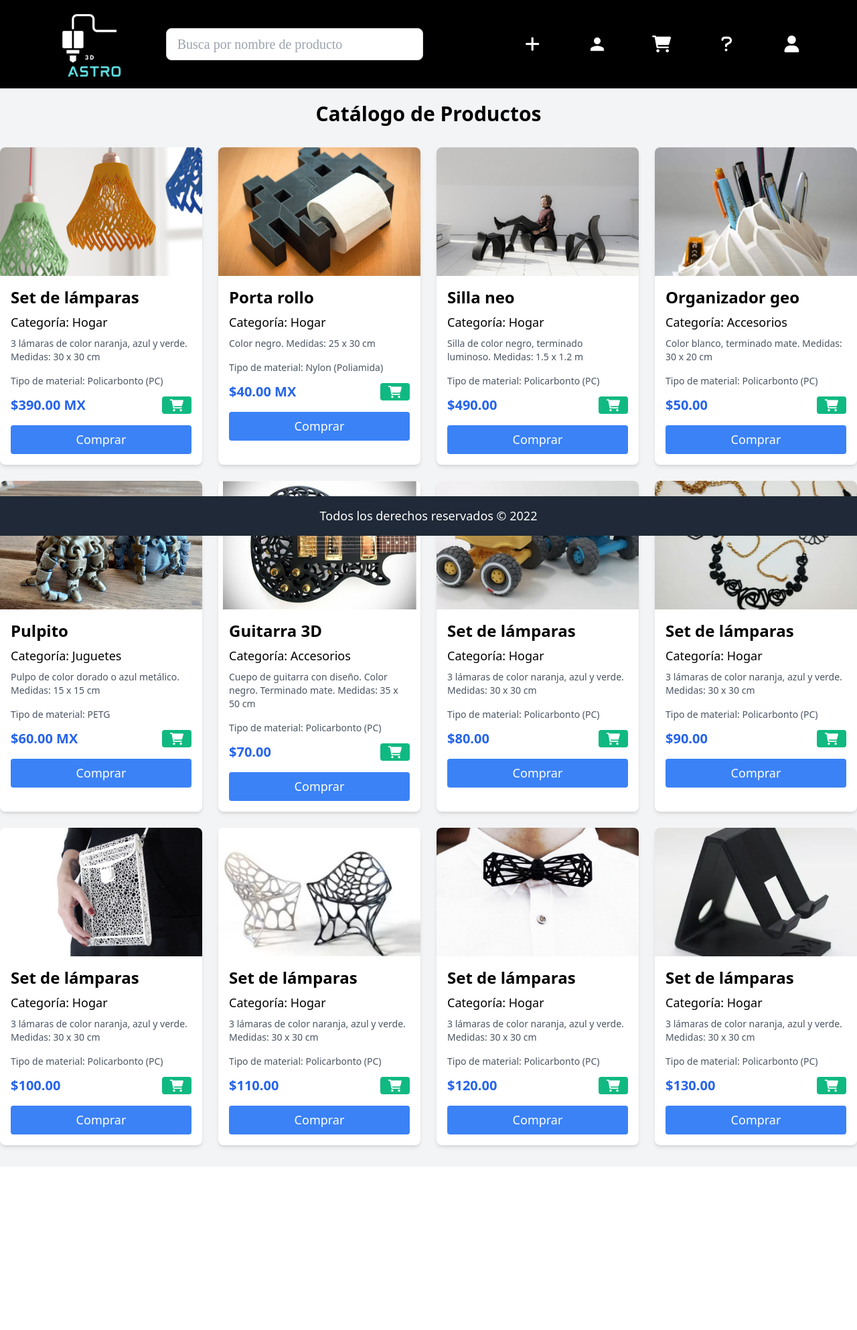
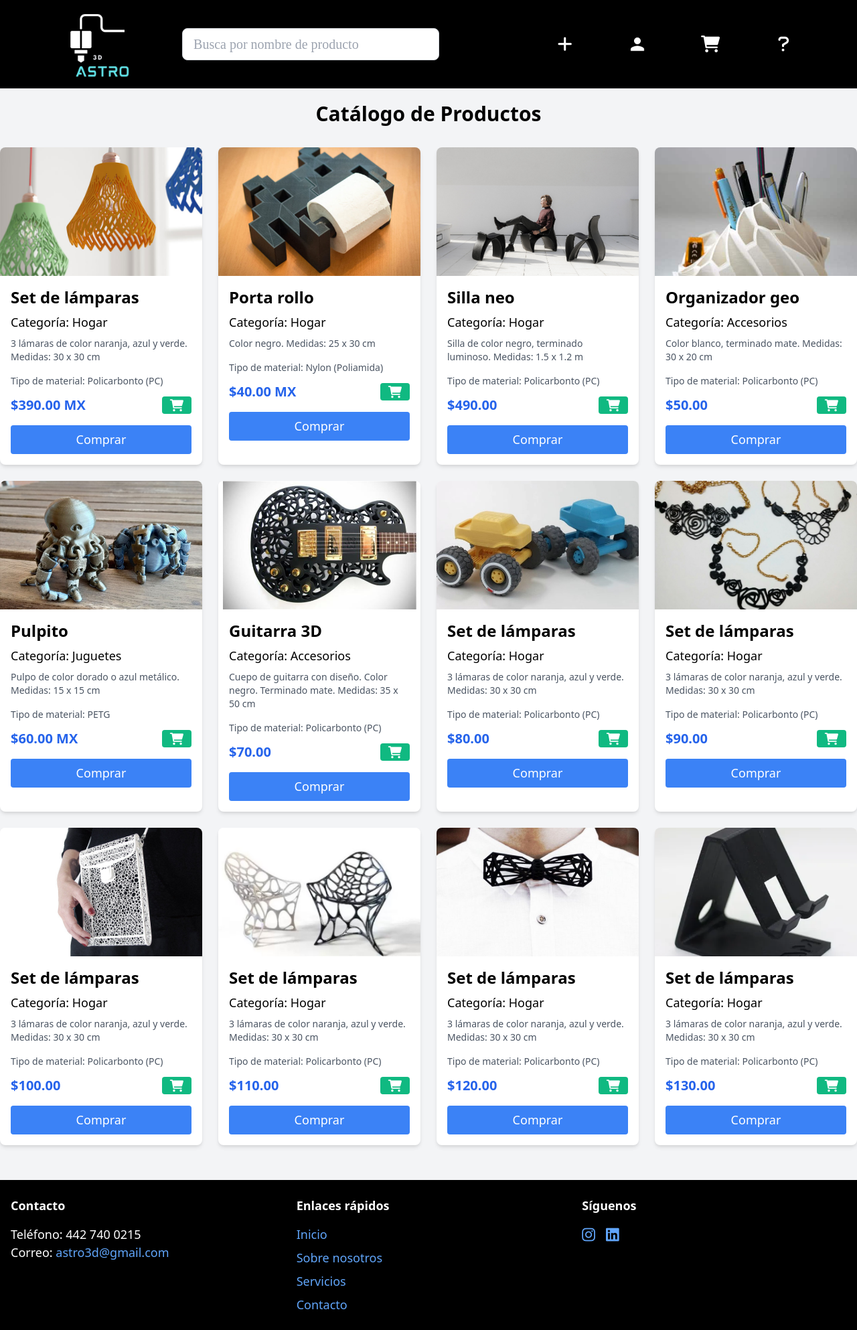
Before and after one commit to CatySalinas/ProyectoFrameAstro, a Django app: page / in a window 1280 px wide. Shown: the whole page at 67% size. Before the commit the page ends 1719 px from the top, so only its background shows below. Run offline with Django 5.2, Linux system fonts and the light colour scheme; some libraries are stand-ins or nearby versions.

Commit message:
se elimino el footer y se cambiaron .js

```diff
--- a/myapp/templates/contactanos.html
+++ b/myapp/templates/contactanos.html
@@ -38,6 +38,6 @@
             </div>
         </div>
     </main>
-    {% include 'foot.html' %}
+    {% include 'footer.html' %}
 </body>
 </html>
--- a/myapp/templates/footer.html
+++ b/myapp/templates/footer.html
@@ -1,31 +1,36 @@
 {% load static %}
-<!DOCTYPE html>
-<html lang="es">
-<head>
-    <meta charset="UTF-8">
-    <meta name="viewport" content="width=device-width, initial-scale=1.0">
-    <title>Document</title>
+<link rel="stylesheet" href="https://cdn.jsdelivr.net/npm/tailwindcss@2.2.19/dist/tailwind.min.css">
+<link rel="stylesheet" href="https://cdnjs.cloudflare.com/ajax/libs/font-awesome/6.0.0-beta3/css/all.min.css">
+<link rel="stylesheet" href='{% static "css/footer.css"%}'>
 
-    <link href="https://cdn.jsdelivr.net/npm/tailwindcss@2.2.19/dist/tailwind.min.css" rel="stylesheet">
-    <style>
-        /* Ensure the main content area grows to push footer to the bottom */
-        .flex-grow {
-            flex-grow: 1;
-        }
-    </style>
-</head>
-<body class="min-h-screen flex flex-col">
-
-    <!-- Main content area -->
-    <div class="flex-grow">
-        <!-- Your content goes here -->
+<footer class="bg-black text-white py-6 mt-5">
+    <div class="container mx-auto px-4">
+        <div class="grid grid-cols-1 md:grid-cols-3 gap-8">
+            <div>
+                <h2 class="text-lg font-bold mb-4">Contacto</h2>
+                <p>Teléfono: 442 740 0215</p>
+                <p>Correo: <a href="mailto:astro3d@gmail.com" class="text-blue-400">astro3d@gmail.com</a></p>
+            </div>
+            <div>
+                <h2 class="text-lg font-bold mb-4">Enlaces rápidos</h2>
+                <ul class="space-y-2 ">
+                    <li><a href="#" class="text-blue-400 hover:underline">Inicio</a></li>
+                    <li><a href="#" class="text-blue-400 hover:underline">Sobre nosotros</a></li>
+                    <li><a href="#" class="text-blue-400 hover:underline">Servicios</a></li>
+                    <li><a href="#" class="text-blue-400 hover:underline">Contacto</a></li>
+                </ul>
+            </div>
+            <div>
+                <h2 class="text-lg font-bold mb-4">Síguenos</h2>
+                <div class="flex space-x-4">
+                    <a href="#" class="text-blue-400 hover:underline"><i class="fab fa-instagram fa-lg"></i></a>
+                    <a href="#" class="text-blue-400 hover:underline"><i class="fab fa-linkedin fa-lg"></i></a>
+                </div>
+            </div>
+        </div>
+       <!-- <div class="text-center mt-8">
+            <p>&copy; 2024 Astro3D. Todos los derechos reservados.</p>
+        </div>-->
     </div>
-
-    <!-- Footer -->
-    <div class="footer bg-gray-800 text-white py-4">
-        <p class="text-center">Todos los derechos reservados &copy; 2022</p>
-    </div>
-
-    <script src="{% static 'js/home.js' %}"></script>
-</body>
-</html>
+    <script src="https://kit.fontawesome.com/a076d05399.js"></script>
+</footer>
--- a/myapp/templates/navbar.html
+++ b/myapp/templates/navbar.html
@@ -47,9 +47,6 @@
 
 
 
-        <button class="profil-btn" onclick="openModal()">
-            <i class="fas fa-user fa-lg fa-fw" style="color: white;"></i> <!-- Ícono blanco de "usuario" de Font Awesome -->
-        </button>
 
 
 
@@ -81,17 +78,11 @@
             </div>
         </div>
 
-        <div class="overlay" onclick="closeModal()"></div>
+
 
     </div>
 </nav>
+<div class="overlay" onclick="closeModal()"></div>
+<script src="{%static 'js/navbar.js'}">
 
-<script>
-    function openModal() {
-        document.getElementById("myModal").style.display = "block";
-    }
-
-    function closeModal() {
-        document.getElementById("myModal").style.display = "none";
-    }
 </script>
```
Also changed, not shown: myapp/static/js/navbar.js (added, +7 -0 lines), myapp/templates/carShop.html (+4 -3 lines), myapp/templates/foot.html (deleted, +0 -36 lines), myapp/templates/seguimientoPedidoAdmin.html (+2 -7 lines), myapp/static/css/footer.css (renamed from myapp/static/css/foot.css), myapp/static/js/barraBusqueda.js (renamed from myapp/templates/js/barraBusqueda.js), 1 other file.
